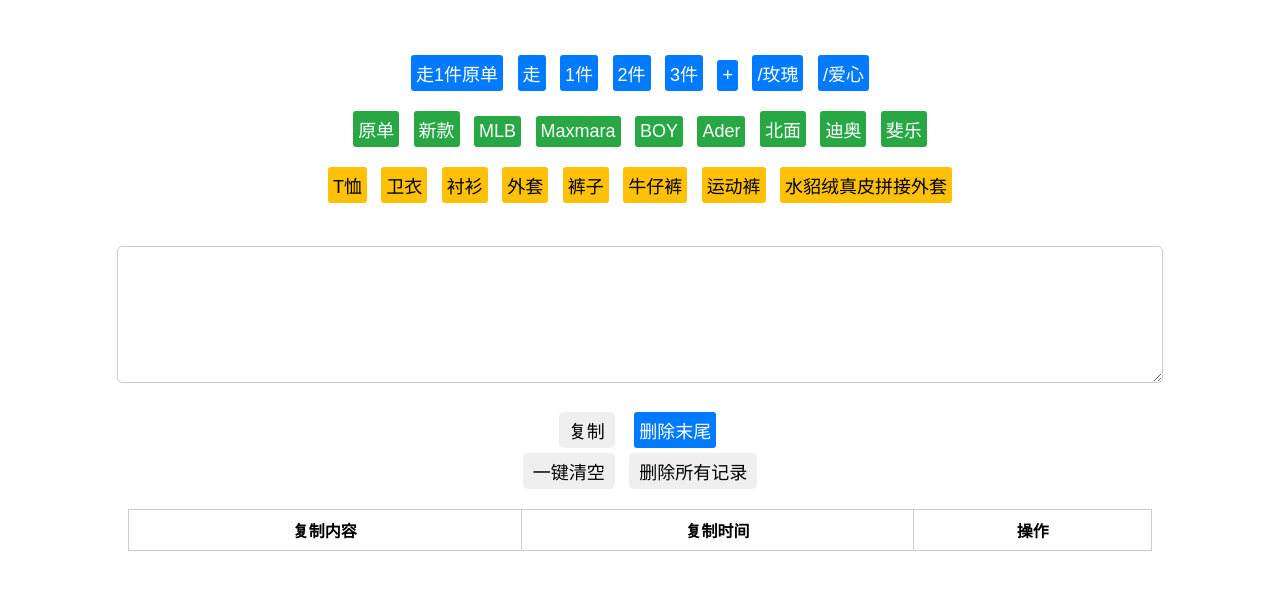
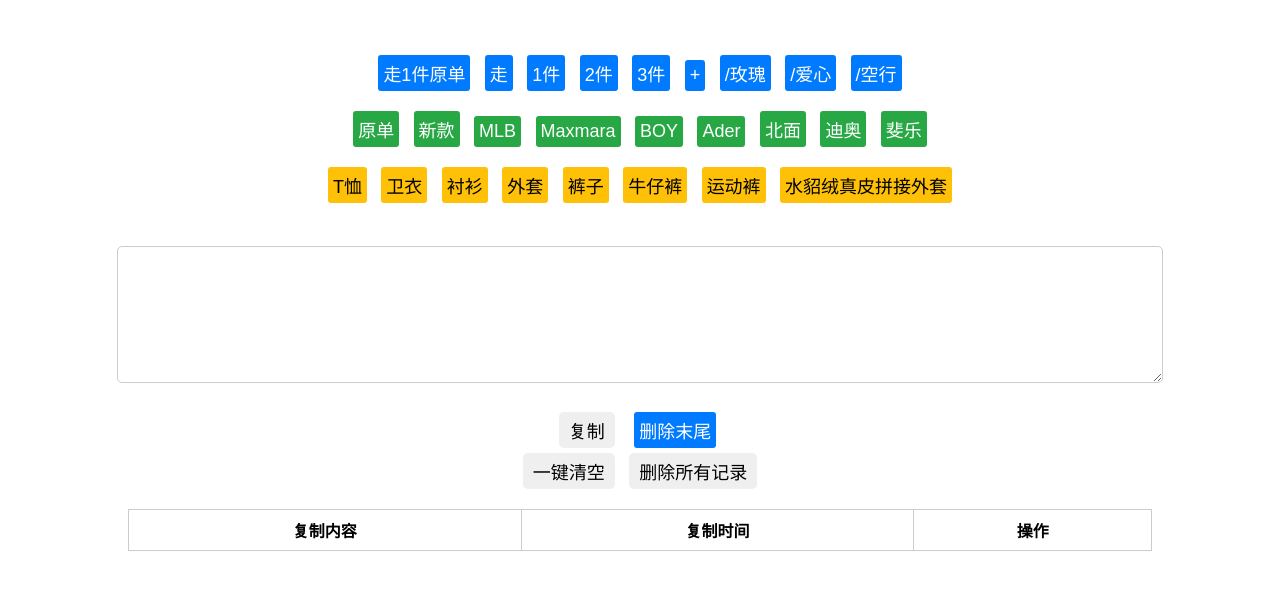
Before and after one commit to huagai0731/web2, a plain HTML site: page index.html in a window 1280 px wide. Drawn offline with Linux system fonts and the light colour scheme.

Commit message:
Update index.html

```diff
--- a/index.html
+++ b/index.html
@@ -98,6 +98,7 @@
         <button class="btn btn-category1" onclick="addContent('+')">+</button>
         <button class="btn btn-category1" onclick="addContent('/玫瑰')">/玫瑰</button>
         <button class="btn btn-category1" onclick="addContent('/爱心')">/爱心</button>
+        <button class="btn btn-category1" onclick="addContent('                     ')">/空行</button>
     </div>
     <div style="margin-top: 10px;">
         <button class="btn btn-category2" onclick="addContent('原单')">原单</button>
```
